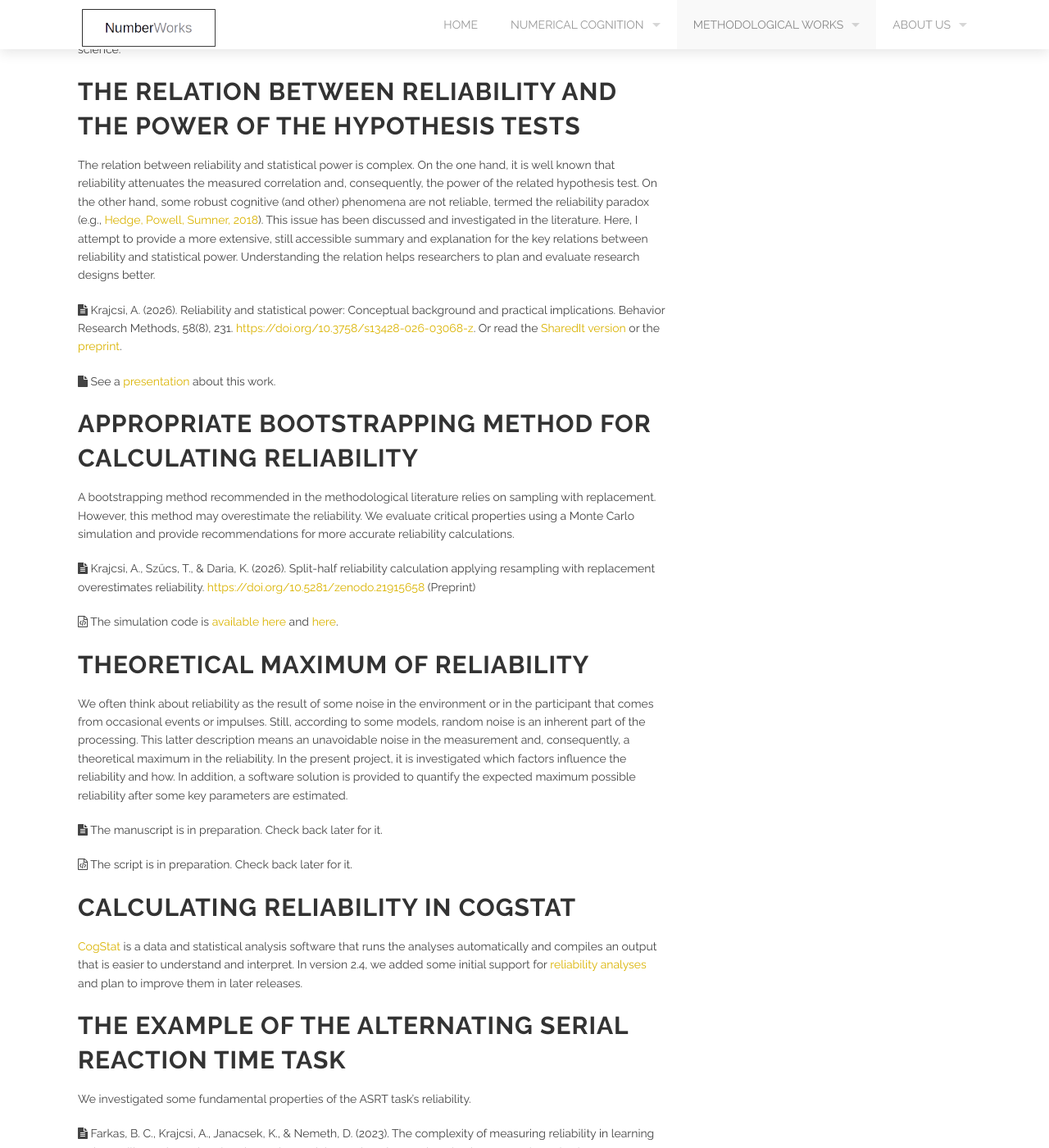
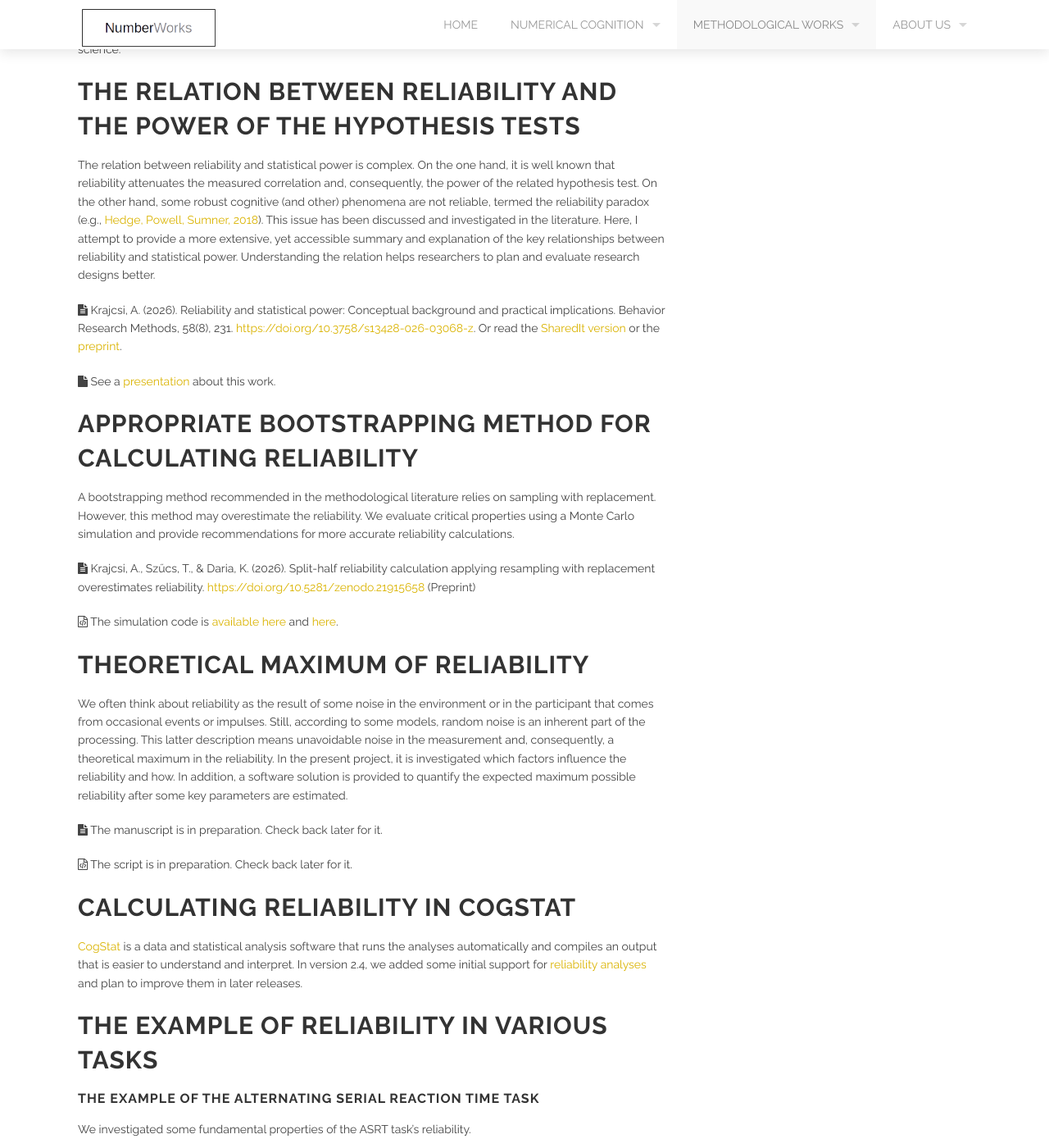
Before and after one commit to theNumberWorks/numberworks_website, a Jekyll site: the page built from reliability.md, in a window 1280 px wide and 1400 px high, scrolled down 260 px. Shown: the whole window at 82% size. Built offline with Jekyll 4.4.1, drawn with Linux system fonts in a browser that asks for light colours; some of the changed text lies outside the part shown.

Commit message:
Update reliability.md

```diff
--- a/reliability.md
+++ b/reliability.md
@@ -10,7 +10,7 @@ Many details about reliability, its role, the indices that measure it, etc., are
 
 ## The relation between reliability and the power of the hypothesis tests
 
-The relation between reliability and statistical power is complex. On the one hand, it is well known that reliability attenuates the measured correlation and, consequently, the power of the related hypothesis test. On the other hand, some robust cognitive (and other) phenomena are not reliable, termed the reliability paradox (e.g., [Hedge, Powell, Sumner, 2018](https://doi.org/10.3758/s13428-017-0935-1)). This issue has been discussed and investigated in the literature. Here, I attempt to provide a more extensive, still accessible summary and explanation for the key relations between reliability and statistical power. Understanding the relation helps researchers to plan and evaluate research designs better.
+The relation between reliability and statistical power is complex. On the one hand, it is well known that reliability attenuates the measured correlation and, consequently, the power of the related hypothesis test. On the other hand, some robust cognitive (and other) phenomena are not reliable, termed the reliability paradox (e.g., [Hedge, Powell, Sumner, 2018](https://doi.org/10.3758/s13428-017-0935-1)). This issue has been discussed and investigated in the literature. Here, I attempt to provide a more extensive, yet accessible summary and explanation of the key relationships between reliability and statistical power. Understanding the relation helps researchers to plan and evaluate research designs better.
 
 <i class='fa fa-file-text'></i> Krajcsi, A. (2026). Reliability and statistical power: Conceptual background and practical implications. Behavior Research Methods, 58(8), 231. [https://doi.org/10.3758/s13428-026-03068-z](https://doi.org/10.3758/s13428-026-03068-z). Or read the [SharedIt version](https://rdcu.be/ftCyc) or the [preprint](https://osf.io/preprints/psyarxiv/mu896).
 
@@ -26,7 +26,7 @@ A bootstrapping method recommended in the methodological literature relies on sa
 
 ## Theoretical maximum of reliability
 
-We often think about reliability as the result of some noise in the environment or in the participant that comes from occasional events or impulses. Still, according to some models, random noise is an inherent part of the processing. This latter description means an unavoidable noise in the measurement and, consequently, a theoretical maximum in the reliability. In the present project, it is investigated which factors influence the reliability and how. In addition, a software solution is provided to quantify the expected maximum possible reliability after some key parameters are estimated.
+We often think about reliability as the result of some noise in the environment or in the participant that comes from occasional events or impulses. Still, according to some models, random noise is an inherent part of the processing. This latter description means unavoidable noise in the measurement and, consequently, a theoretical maximum in the reliability. In the present project, it is investigated which factors influence the reliability and how. In addition, a software solution is provided to quantify the expected maximum possible reliability after some key parameters are estimated.
 
 <i class='fa fa-file-text'></i> The manuscript is in preparation. Check back later for it.
 
@@ -37,22 +37,28 @@ We often think about reliability as the result of some noise in the environment
 [CogStat](cogstat.html) is a data and statistical analysis software that runs the analyses automatically and compiles an output that is easier to understand and interpret. In version 2.4, we added some initial support for [reliability analyses](https://doc.cogstat.org/Reliability) and plan to improve them in later releases.
 
 
-## The example of the Alternating Serial Reaction Time task
+## The example of reliability in various tasks
+
+### The example of the Alternating Serial Reaction Time task
 
 We investigated some fundamental properties of the ASRT task's reliability.
 
 <i class='fa fa-file-text'></i> Farkas, B. C., Krajcsi, A., Janacsek, K., & Nemeth, D. (2023). The complexity of measuring reliability in learning tasks: An illustration using the Alternating Serial Reaction Time Task. Behavior Research Methods, 1–17. [https://doi.org/10.3758/s13428-022-02038-5](https://doi.org/10.3758/s13428-022-02038-5). Or read the [preprint](https://doi.org/10.31234/osf.io/5nw4y).
 
-## The example of the Mnemonic Similarity task
+### The example of the Mnemonic Similarity task
 
 We investigated some fundamental properties of the MST's reliability.
 
-<i class='fa fa-file-text'></i> Nemecz, Z., Szűcs, T., Keresztes, A., & Krajcsi, A. (2026, in press). Estimating the reliability of the lure discrimination index for studying brain-behavior correlations and individual differences in memory. Collabra: Psychology. [Find the preprint here](https://osf.io/preprints/psyarxiv/7tsnh).
+<i class='fa fa-file-text'></i> Nemecz, Z., Szűcs, T., Keresztes, A., & Krajcsi, A. (2026). Estimating the Reliability of the Lure Discrimination Index for Studying Brain-Behavior Correlations and Individual Differences in Memory. Collabra: Psychology, 12(1), 171777. [https://doi.org/10.1525/collabra.171777](https://doi.org/10.1525/collabra.171777) [Or find the preprint here](https://osf.io/preprints/psyarxiv/7tsnh).
 
 <i class='fa fa-file-code-o'></i> Find the analysis code and other related materials at [osf.io](https://osf.io/kbxut/?view_only=a1e6b0147e9940dc944d7a5831eaaa87).
 
-## The example of the Approximate Number System acuity
+### The example of the Approximate Number System acuity
 
 Work in progress. Come back later for more details.
 
 <i class='fa fa-file'></i> See a [presentation](https://docs.google.com/presentation/d/1egIeG0oECFJpKlH6h58CmUozp7oVdcSS8Twq5Vg-I5M/edit?usp=sharing) about this work.
+
+### The example of the Day-Night task
+
+Work in progress. Come back later for more details.
```
